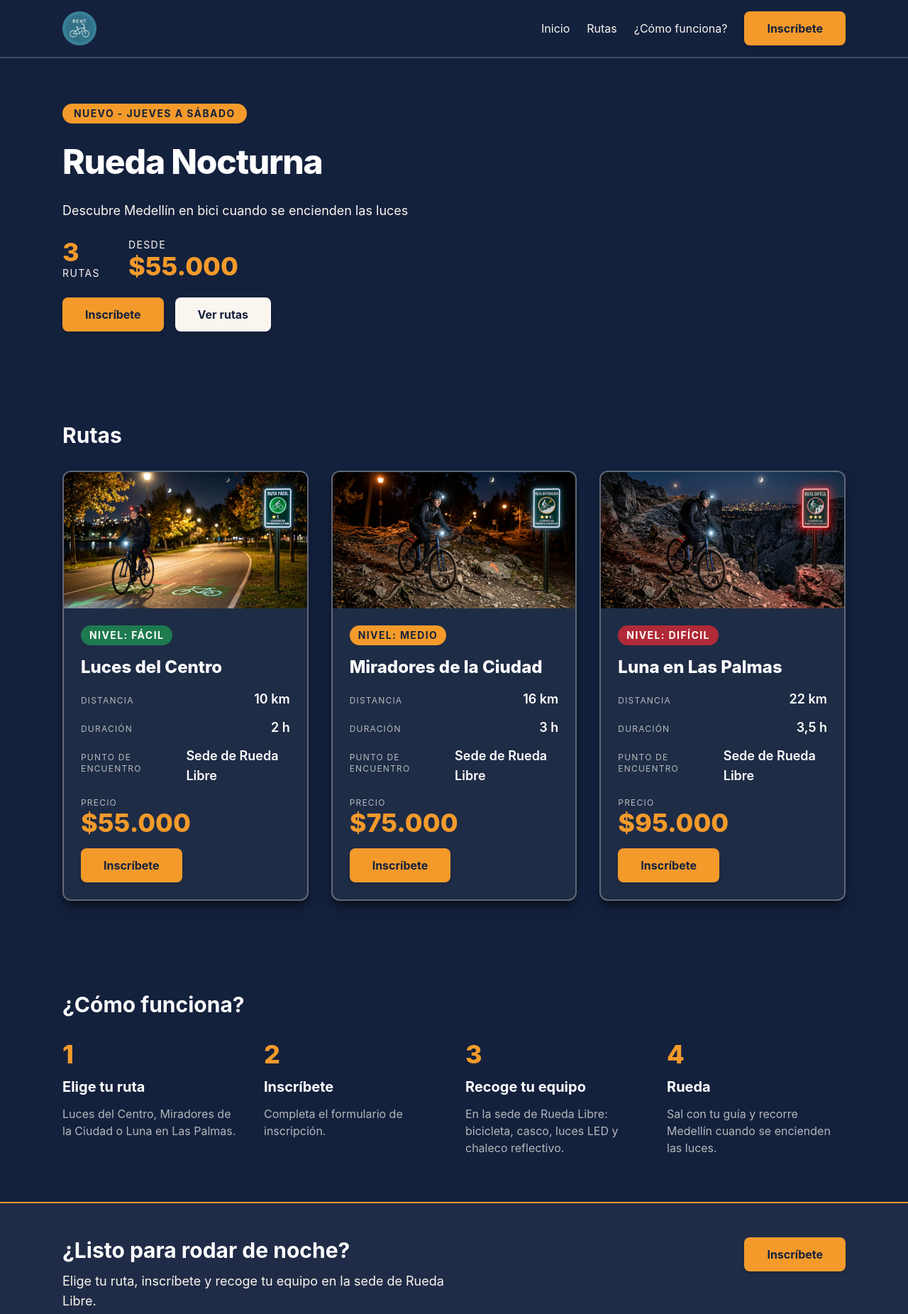
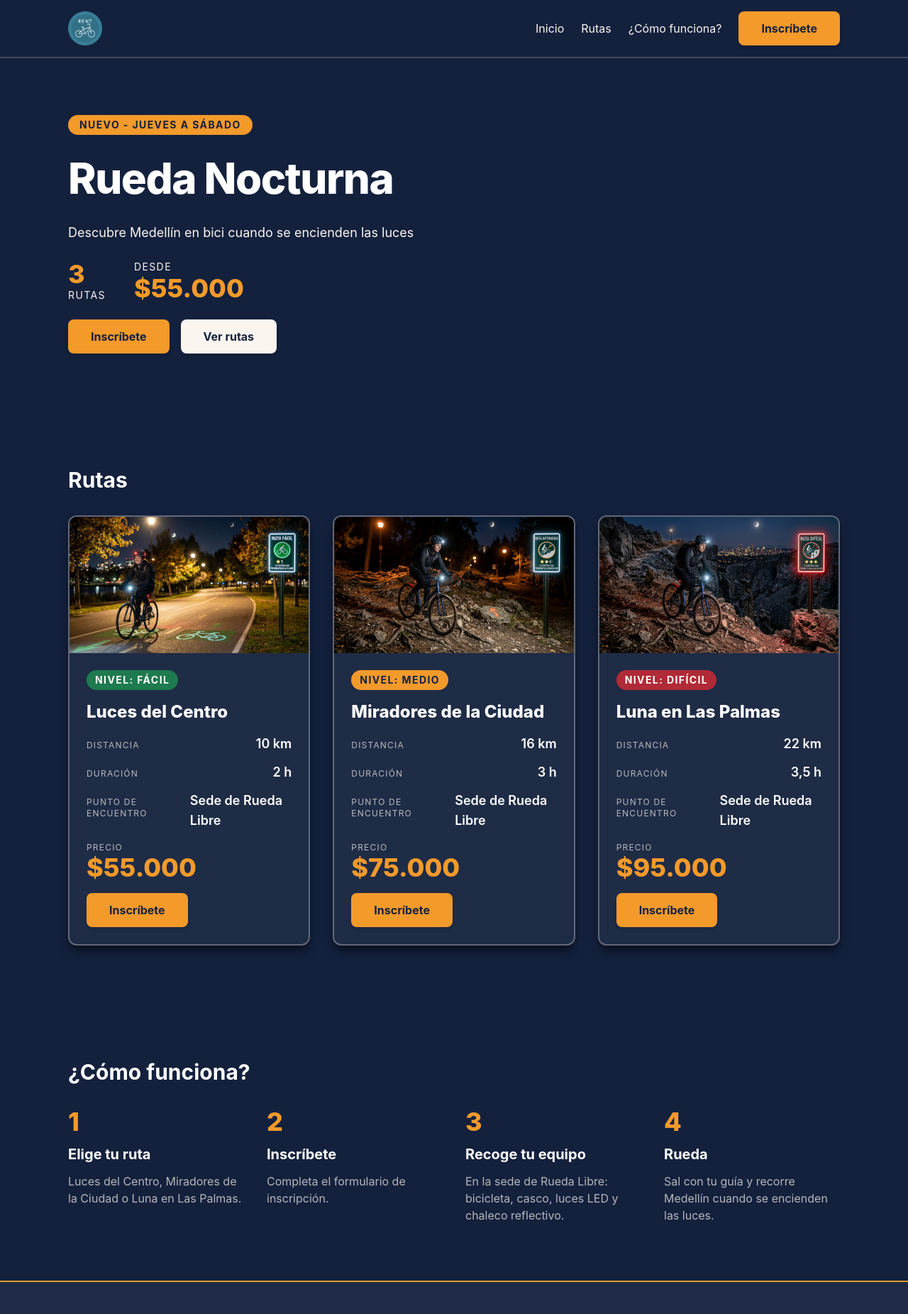
Before and after one commit to MrGarcia3108/rueda-libre, a website: page nocturna/index.html in a window 1280 px wide. Shown: the top 1851 px of the page at 71% size. Drawn offline with Linux system fonts and the light colour scheme.

Commit message:
minireto 6 semana 3 utilizar metodo mobile-first con tailwind

```diff
--- a/nocturna/index.html
+++ b/nocturna/index.html
@@ -9,12 +9,11 @@
 </head>
 <body class="bg-[#14213D] text-[#FAF6EF]">
     <header class="border-b-2 border-[#FAF6EF]/20 py-4">
-        <div class="mx-auto flex max-w-6xl flex-wrap items-center justify-between gap-4 px-6">
-            <a href="#inicio"><img src="../img/logo.png" alt="Rueda Libre, ir al inicio" class="h-12 w-auto"></a>
-
-            <div class="flex flex-wrap items-center gap-6">
-                <nav aria-label="Secciones de la página">
-                    <ul class="flex flex-wrap gap-6">
+        <div class="mx-auto flex max-w-6xl flex-col items-center gap-4 px-4 sm:px-6 md:flex-row md:gap-6 lg:px-8">
+            <a href="#inicio" class="md:mr-auto"><img src="../img/logo.png" alt="Rueda Libre, ir al inicio"
+                    class="h-12 w-auto"></a>
+                    <nav class="hidden md:block" aria-label="Secciones de la página">
+                        <ul class="flex gap-6">
                             <li><a href="#inicio" class="hover:underline">Inicio</a></li>
                             <li><a href="#rutas" class="hover:underline">Rutas</a></li>
                             <li><a href="#como-funciona" class="hover:underline">¿Cómo funciona?</a></li>
@@ -23,16 +22,14 @@
             <a href="#inscripcion"
                 class="inline-block rounded-lg bg-[#F39A2B] px-8 py-3 text-base font-bold text-[#14213D] shadow-md hover:bg-white hover:shadow-lg focus:outline-hidden focus:ring-4 focus:ring-white">Inscríbete</a>
         </div>
-        </div>
     </header>
     <main>
-        <section id="inicio" class="py-16">
-            <div class="mx-auto max-w-6xl px-6">
+        <section id="inicio" class="py-10 md:py-16 lg:py-20">
+            <div class="mx-auto max-w-6xl px-4 sm:px-6 lg:px-8">
                 <div class="max-w-3xl space-y-6">
-                    <p
-                        class="inline-block rounded-full bg-[#F39A2B] px-4 py-1 text-sm font-bold uppercase tracking-widest text-[#14213D]">
+                    <p class="inline-block rounded-full bg-[#F39A2B] px-4 py-1 text-sm font-bold uppercase tracking-widest text-[#14213D]">
                         Nuevo - Jueves a sábado</p>
-                    <h1 class="text-5xl font-extrabold leading-tight tracking-tight text-white">Rueda Nocturna</h1>
+                    <h1 class="text-4xl font-extrabold leading-tight tracking-tight text-white md:text-5xl lg:text-6xl">Rueda Nocturna</h1>
                     <p class="max-w-xl text-lg leading-relaxed">Descubre Medellín en bici cuando se encienden las luces
                     </p>
                     <ul class="flex gap-10">
@@ -55,10 +52,10 @@
                 </div>
             </div>
         </section>
-        <section id="rutas" class="py-16">
-            <div class="mx-auto max-w-6xl px-6">
-                <h2 class="mb-8 text-3xl font-bold text-white">Rutas</h2>
-                <div class="grid grid-cols-1 gap-8 lg:grid-cols-3">
+        <section id="rutas" class="py-10 md:py-16 lg:py-20">
+            <div class="mx-auto max-w-6xl px-4 sm:px-6 lg:px-8">
+                <h2 class="mb-8 text-2xl font-bold text-white lg:text-3xl">Rutas</h2>
+                <div class="grid grid-cols-1 gap-8 sm:grid-cols-2 lg:grid-cols-3">
                     <article
                         class="w-full max-w-md overflow-hidden rounded-xl border-2 border-[#FAF6EF]/30 bg-white/5 shadow-lg shadow-black/50 hover:border-[#F39A2B] hover:shadow-2xl hover:shadow-black/70">
                         <img src="../img/Rfacil.jfif" alt="Ciclistas recorriendo el centro de Medellín de noche"
@@ -159,9 +156,9 @@
                 </div>
             </div>
         </section>
-        <section id="como-funciona" class="py-16">
-            <div class="mx-auto max-w-6xl px-6">
-                <h2 class="mb-8 text-3xl font-bold text-white">¿Cómo funciona?</h2>
+        <section id="como-funciona" class="py-10 md:py-16 lg:py-20">
+            <div class="mx-auto max-w-6xl px-4 sm:px-6 lg:px-8">
+                <h2 class="mb-8 text-2xl font-bold text-white lg:text-3xl">¿Cómo funciona?</h2>
                 <ol class="grid grid-cols-1 gap-8 sm:grid-cols-2 lg:grid-cols-4">
                     <li class="space-y-3">
                         <p class="text-4xl font-extrabold text-[#F39A2B]">1</p>
@@ -188,11 +185,11 @@
                 </ol>
             </div>
         </section>
-        <section id="inscripcion" class="border-y-2 border-[#F39A2B] bg-white/5 py-12">
-            <div class="mx-auto max-w-6xl px-6">
+        <section id="inscripcion" class="border-y-2 border-[#F39A2B] bg-white/5 py-8 md:py-12">
+            <div class="mx-auto max-w-6xl px-4 sm:px-6 lg:px-8">
                 <div class="flex flex-col gap-6 md:flex-row md:items-center md:justify-between">
                     <div class="space-y-3">
-                        <h2 class="text-3xl font-bold text-white">¿Listo para rodar de noche?</h2>
+                        <h2 class="text-2xl font-bold text-white lg:text-3xl">¿Listo para rodar de noche?</h2>
                         <p class="max-w-xl text-lg">Elige tu ruta, inscríbete y recoge tu equipo en la sede de Rueda
                             Libre.</p>
                     </div>
@@ -202,8 +199,8 @@
             </div>
         </section>
     </main>
-    <footer class="border-t-2 border-[#FAF6EF]/20 py-10">
-        <div class="mx-auto max-w-6xl px-6">
+    <footer class="border-t-2 border-[#FAF6EF]/20 py-8 md:py-10">
+        <div class="mx-auto max-w-6xl px-4 sm:px-6 lg:px-8">
             <div class="flex flex-col gap-8 md:flex-row md:justify-between">
                 <div class="flex-1 space-y-3">
                     <p class="text-lg font-bold text-white">Rueda Nocturna</p>
```
Also changed, not shown: bitacora.txt (+10 -2 lines), nocturna/src/output.css. Lines whose indentation alone changed are shown as unchanged.
